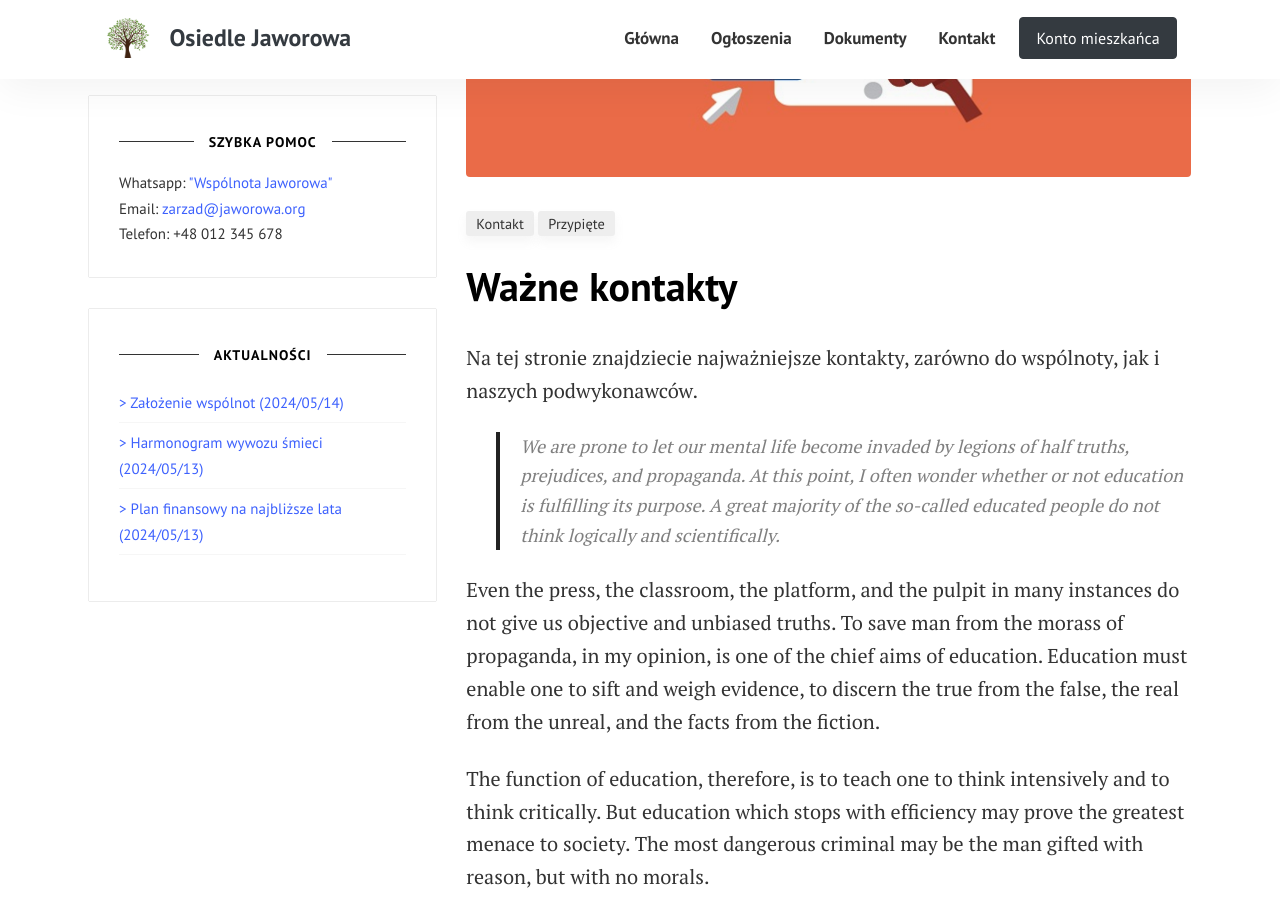
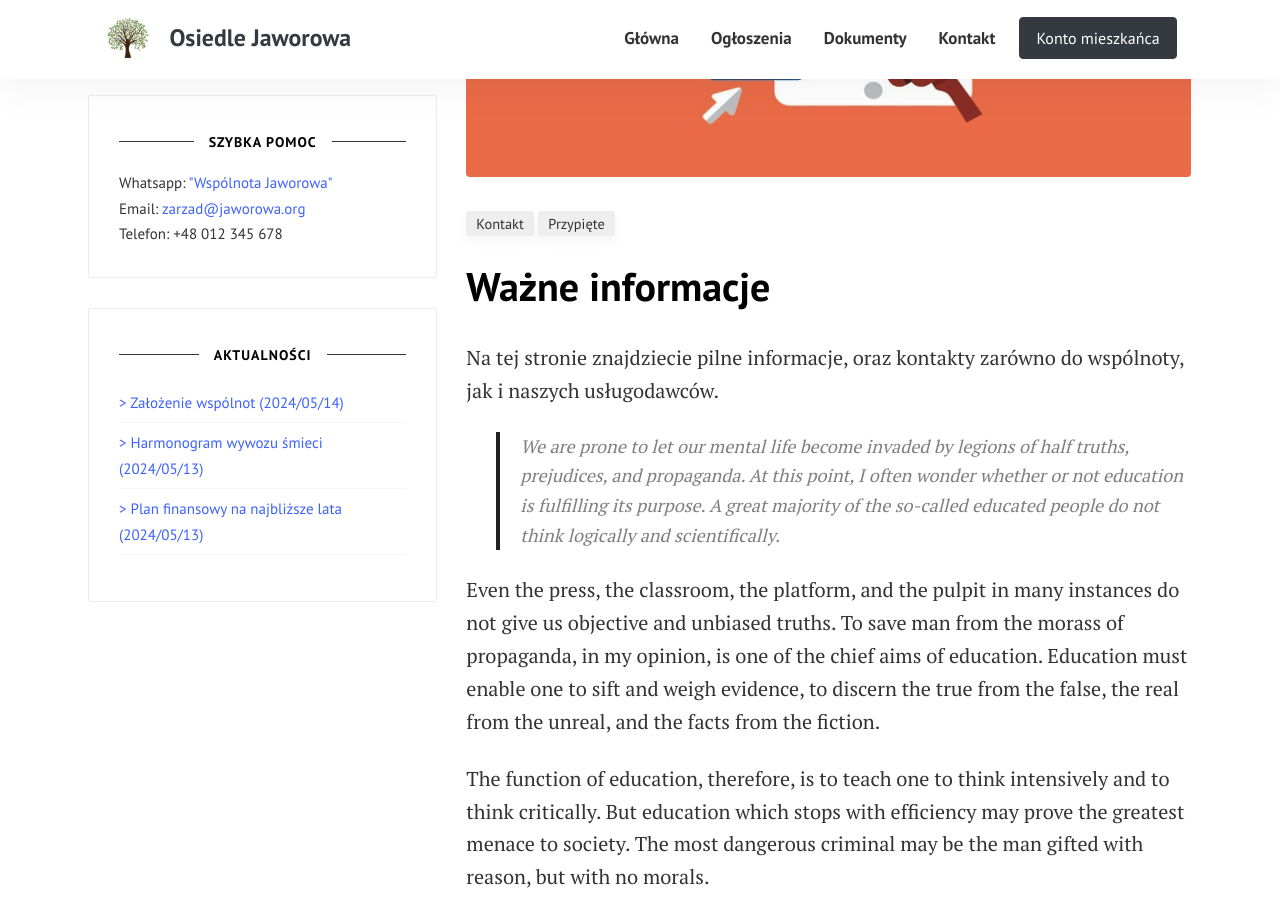
Before and after one commit to jaworowa/www, a Jekyll site: the page built from _posts/2024-05-15-wazne-informacje.md, in a window 1280 px wide and 900 px high, scrolled down 319 px. Built offline with Jekyll 4.4.1, drawn with Linux system fonts in a browser that asks for light colours.

Commit message:
clean up section names

```diff
--- a/_posts/2024-05-15-wazne-kontakty.md
+++ b/_posts/2024-05-15-wazne-informacje.md
@@ -1,12 +1,12 @@
 ---
 layout: post
-title:  "Ważne kontakty"
+title:  "Ważne informacje"
 author: norbert
 categories: [ kontakt, przypięte ]
 image: assets/images/5.jpg
 featured: true
 ---
-Na tej stronie znajdziecie najważniejsze kontakty, zarówno do wspólnoty, jak i naszych podwykonawców.
+Na tej stronie znajdziecie pilne informacje, oraz kontakty zarówno do wspólnoty, jak i naszych usługodawców.
 
 > We are prone to let our mental life become invaded by legions of half truths, prejudices, and propaganda. At this point, I often wonder whether or not education is fulfilling its purpose. A great majority of the so-called educated people do not think logically and scientifically.
 
```
Also changed, not shown: _posts/2024-05-11-wywoz-odpadow.md (deleted, +0 -17 lines), _posts/2024-05-13-ogloszenia.md (+2 -2 lines), _posts/2024-05-14-moje-mieszkanie.md (+1 -1 lines), _posts/2024-05-15-uchwaly-i-glosowania.md (+1 -1 lines).
